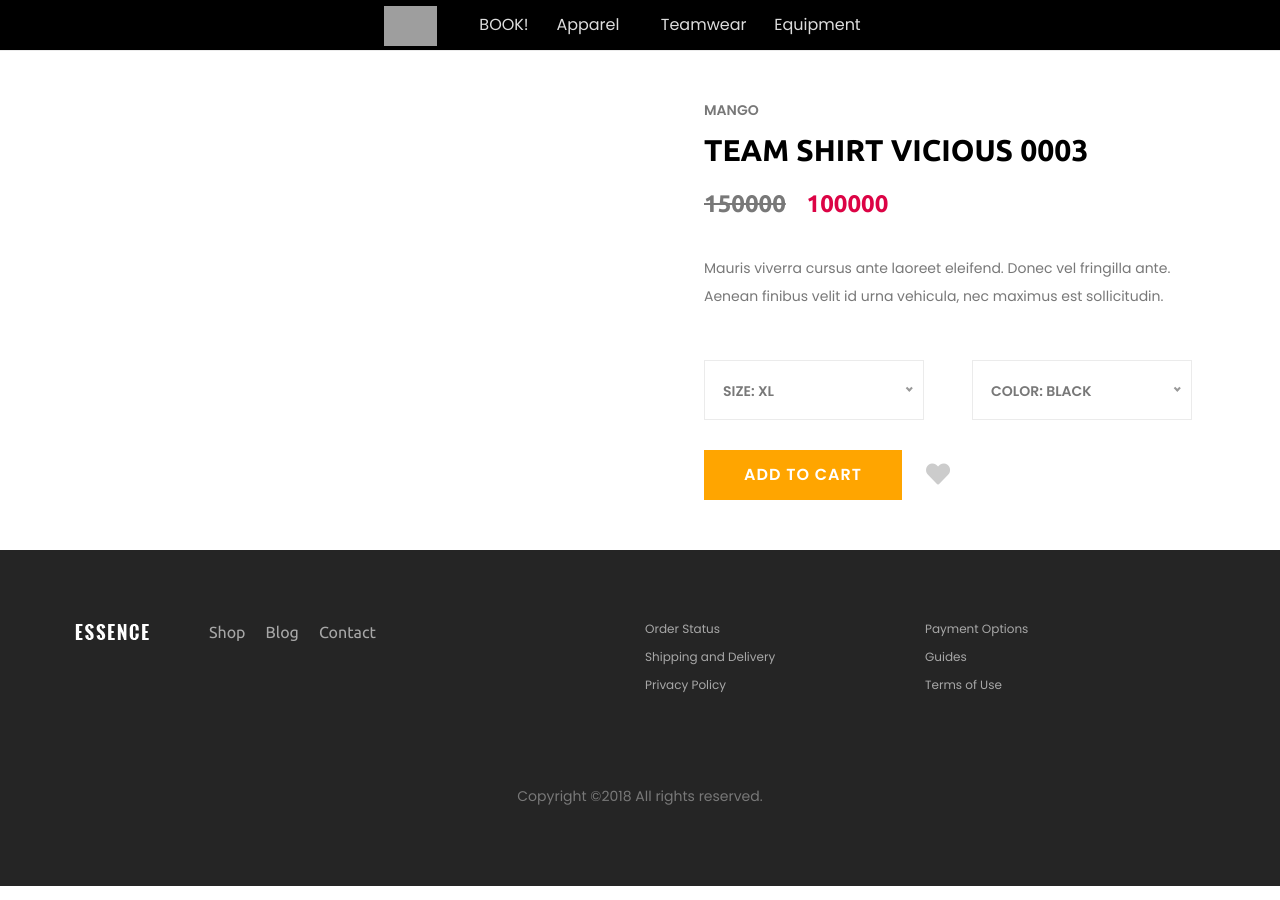
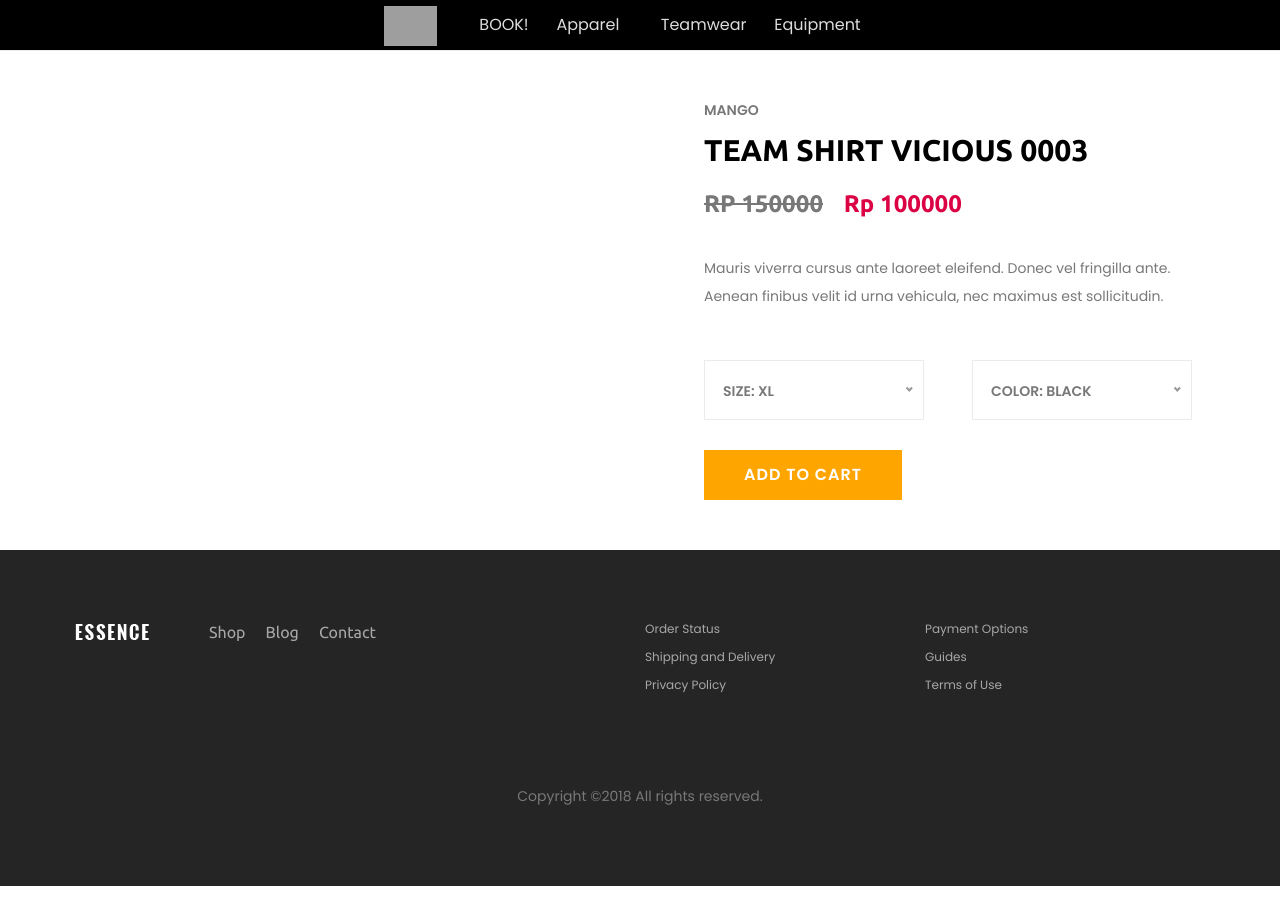
Before and after one commit to kemtol/sabnanifootball, a Jekyll site: the page built from _product/team-shirt-vicious-0003.markdown, in a window 1280 px wide. Built offline with Jekyll 4.4.1, drawn with Linux system fonts in a browser that asks for light colours; nearby versions of some CDN libraries; some web fonts are replaced; grey boxes are pictures that could not be loaded.

Commit message:
Update product.html

```diff
--- a/_layouts/product.html
+++ b/_layouts/product.html
@@ -24,7 +24,7 @@ layout: default
         <a href="cart.html">
             <h2>{{ page.title }}</h2>
         </a>
-            <p class="product-price"><span class="old-price">{{ page.price }}</span> {{ page.saleprice }}</p>
+        <p class="product-price"><span class="old-price">Rp {{ page.price }}</span> Rp {{ page.saleprice }}</p>
         <div class="product-description">
             {{ content }}
         </div>
@@ -50,10 +50,6 @@ layout: default
             <div class="cart-fav-box d-flex align-items-center">
                 <!-- Cart -->
                 <button type="submit" name="addtocart" value="5" class="btn essence-btn">Add to cart</button>
-                    <!-- Favourite -->
-                    <div class="product-favourite ml-4">
-                        <a href="#" class="favme fa fa-heart"></a>
-                    </div>
             </div>
         </form>
     </div>
```
Lines whose indentation alone changed are shown as unchanged.
